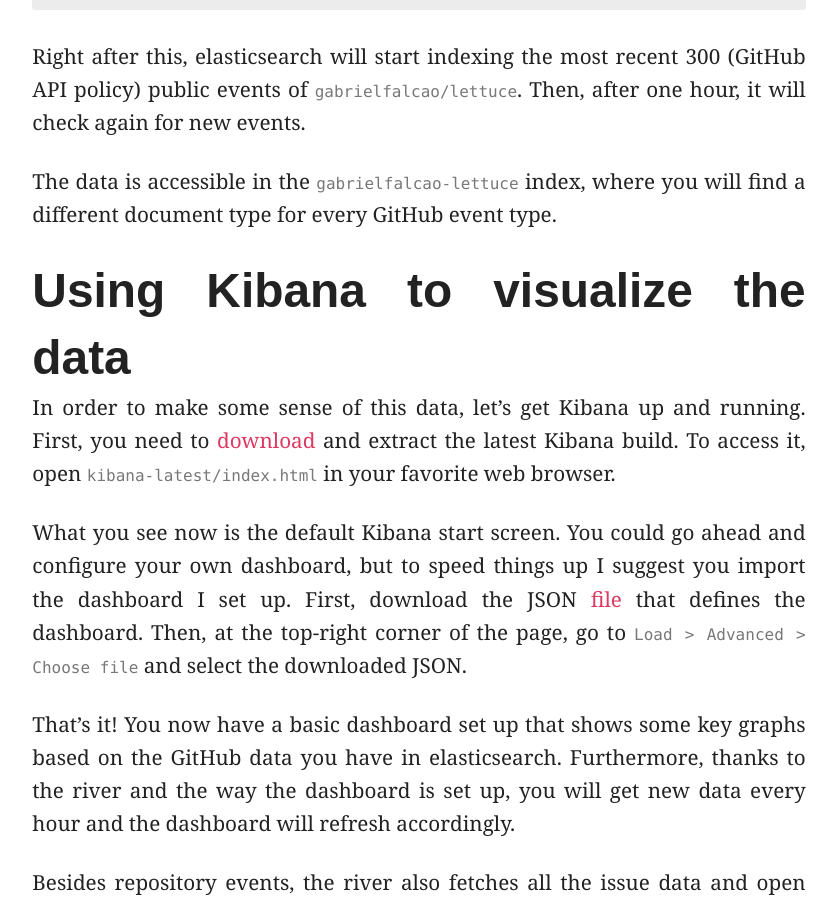
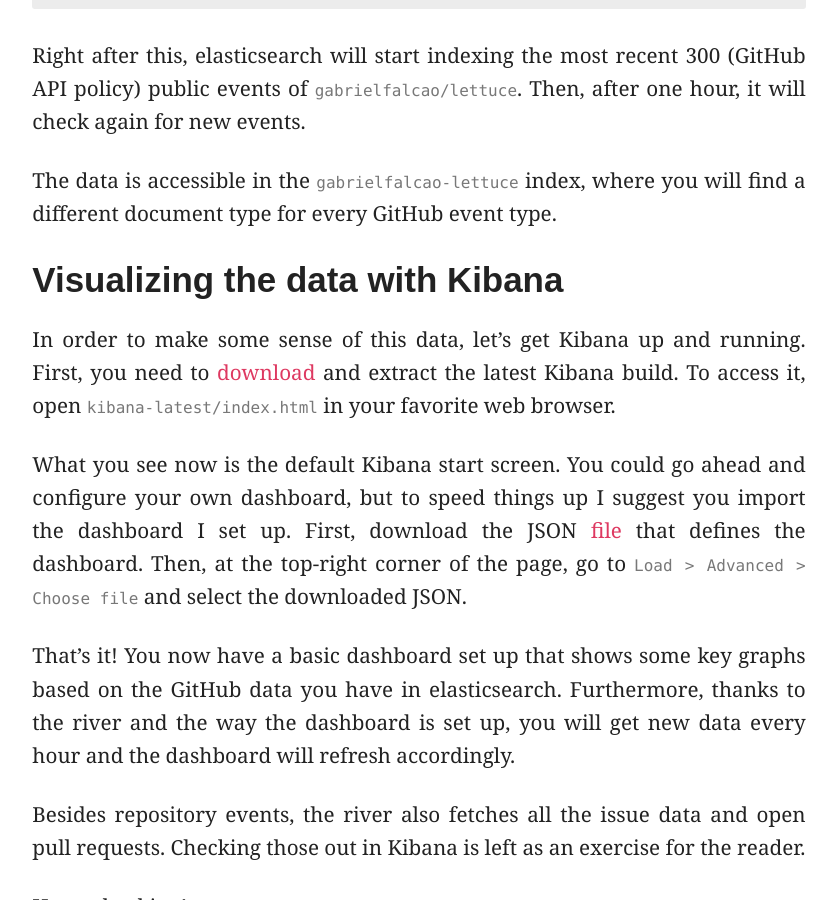
Before and after one commit to mihneadb/mihneadb.github.io, a Jekyll site: the page built from _posts/2014-02-07-a-github-river-for-elasticsearch.markdown, in a window 1280 px wide and 900 px high, scrolled down 2681 px. Shown: the whole window, without its empty margins (221-1058 px from the left). Built offline with Jekyll 4.4.1, drawn with Linux system fonts in a browser that asks for light colours; Markdown is read by kramdown in place of the engine named in the settings; comment, search, counter and statistics services are not loaded.

Commit message:
smaller headings

```diff
--- a/_posts/2014-02-07-a-github-river-for-elasticsearch.markdown
+++ b/_posts/2014-02-07-a-github-river-for-elasticsearch.markdown
@@ -21,7 +21,7 @@
 rivers, but there wasn't any GitHub river until
 [now](https://github.com/ubervu/elasticsearch-river-github).
 
-##Using the GitHub river
+###Using the GitHub river
 
 The GitHub river allows us to periodically index a repository's public events.
 If you provide authentication data (as seen in the
@@ -60,7 +60,7 @@
 The data is accessible in the `gabrielfalcao-lettuce` index, where you will find a
 different document type for every GitHub event type.
 
-##Using Kibana to visualize the data
+###Visualizing the data with Kibana
 
 In order to make some sense of this data, let's get Kibana up and running. First,
 you need to [download](http://download.elasticsearch.org/kibana/kibana/kibana-latest.zip)
```
